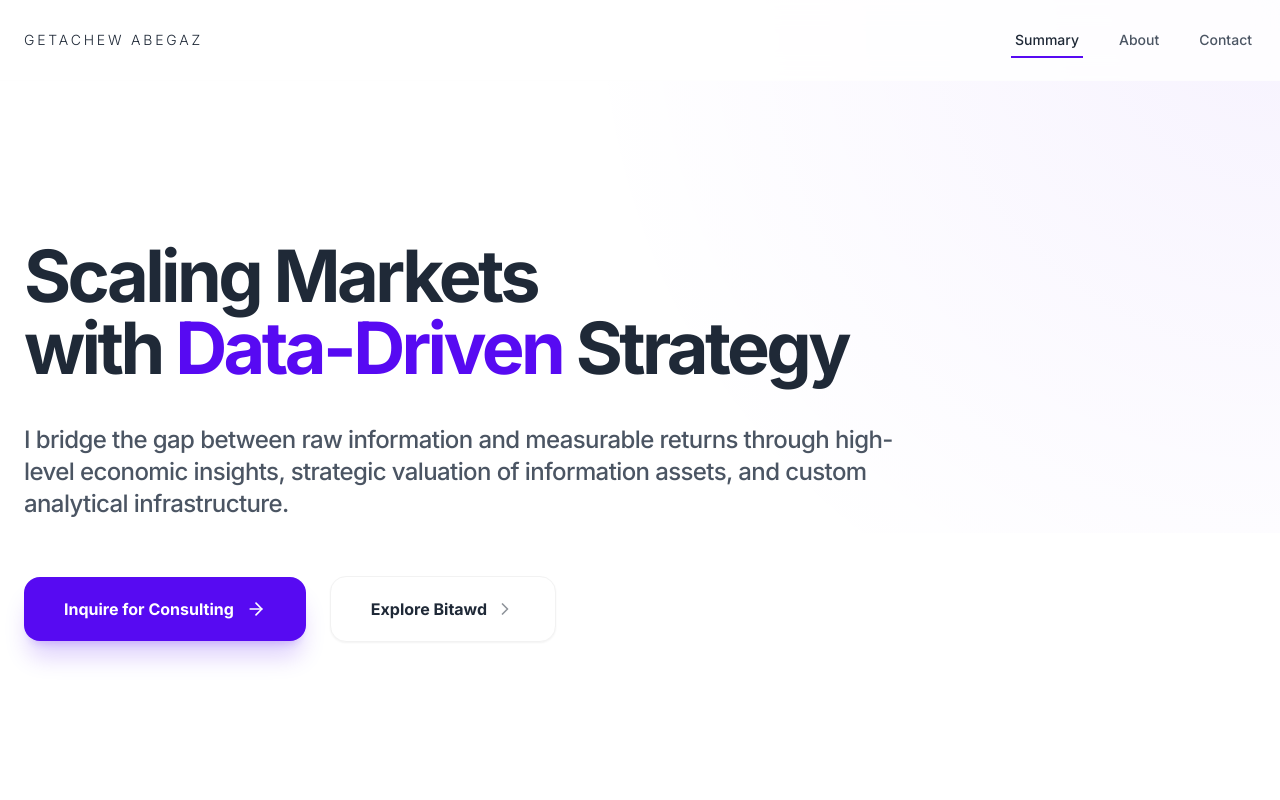
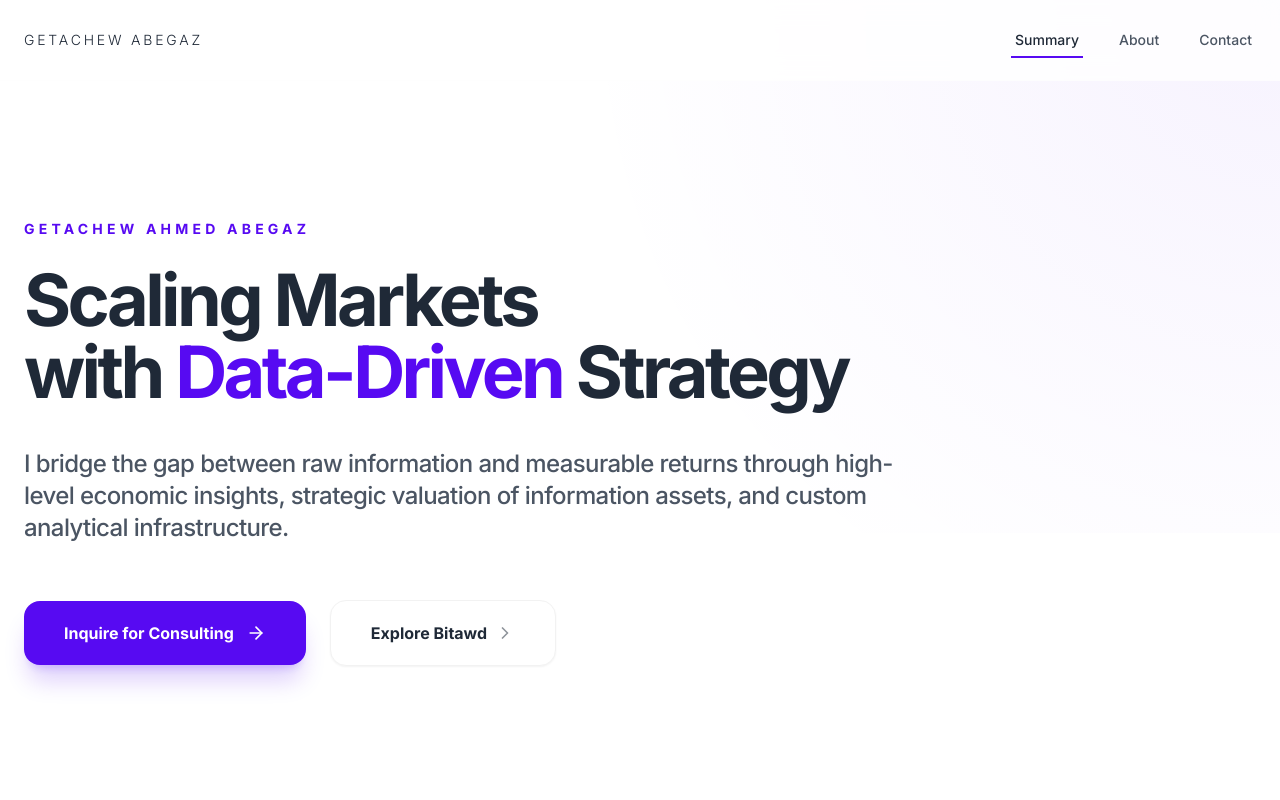
Before and after one commit to gabegaz/gabegaz.github.io, a Next.js app: page / in a window 1280 px wide. Shown: the top 800 px of the page. Built offline with nearby package versions, Linux system fonts and the light colour scheme.

Commit message:
Changed Getachew Abegaz to Getachew Ahmed Abegaz

```diff
--- a/app/about/page.tsx
+++ b/app/about/page.tsx
@@ -61,7 +61,7 @@ export default function AboutPage() {
             <div className="relative w-56 h-72 md:w-72 md:h-96 rounded-[2.5rem] overflow-hidden z-10 bg-transparent">
               <Image
                 src="/04-removebg2.png"
-                alt="Getachew Abegaz"
+                alt="Getachew Ahmed Abegaz"
                 fill
                 className="object-cover mix-blend-multiply"
                 priority
@@ -75,9 +75,9 @@ export default function AboutPage() {
           <div className="flex-1 text-center lg:text-left max-w-4xl">
             <motion.h2
               variants={fadeInUpVariants}
-              className="text-4xl md:text-6xl font-bold tracking-tighter mb-8"
+              className="text-2xl md:text-4xl font-bold tracking-tighter mb-8"
             >
-              Getachew <span className="text-primary italic">Abegaz</span>
+              Getachew Ahmed <span className="text-primary italic">Abegaz</span>
             </motion.h2>
 
             <motion.p
--- a/app/layout.tsx
+++ b/app/layout.tsx
@@ -7,9 +7,11 @@ import { Inter } from 'next/font/google';
 const inter = Inter({ subsets: ['latin'], variable: '--font-inter' });
 
 export const metadata: Metadata = {
-  title: "Getachew Abegaz | Advisor on Policy · Technology · Data Strategy",
-  description: "Computer Scientist (MSc) & Economist (MSc) with 20+ years of experience bridging technical architecture and economic strategy to scale markets. Founder of Bitawd.",
+  title: "Getachew Ahmed Abegaz | Advisor on Policy · Technology · Data Strategy",
+  description: "Getachew Ahmed Abegaz is a Computer Scientist (MSc) & Economist (MSc) with 20+ years of experience bridging technical architecture and economic strategy to scale markets. Founder of Bitawd.",
   keywords: [
+    'Getachew Ahmed Abegaz',
+    'Getachew Ahmed',
     'Getachew Abegaz',
     'Strategic Architecture',
     'Economic Strategy Ethiopia',
@@ -22,19 +24,19 @@ export const metadata: Metadata = {
     'Startup Validator AI',
     'Institutional Intelligence'
   ],
-  authors: [{ name: 'Getachew Abegaz', url: 'https://www.gabegaz.com' }],
-  creator: "Getachew Abegaz",
-  publisher: "Getachew Abegaz",
+  authors: [{ name: 'Getachew Ahmed Abegaz', url: 'https://www.gabegaz.com' }],
+  creator: "Getachew Ahmed Abegaz",
+  publisher: "Getachew Ahmed Abegaz",
   formatDetection: {
     email: false,
     address: false,
     telephone: false,
   },
   openGraph: {
-    title: "Getachew Abegaz | Strategic Architecture & Economic Strategy",
+    title: "Getachew Ahmed Abegaz | Strategic Architecture & Economic Strategy",
     description: "Bridging technical architecture and economic strategy to scale markets in Ethiopia and beyond. Founder of Bitawd.",
     url: "https://www.gabegaz.com",
-    siteName: "Getachew Abegaz",
+    siteName: "Getachew Ahmed Abegaz",
     locale: "en_US",
     type: "website",
     images: [
@@ -42,13 +44,13 @@ export const metadata: Metadata = {
         url: "/og-image.png",
         width: 1200,
         height: 630,
-        alt: "Getachew Abegaz - Strategic Architecture & Economic Strategy",
+        alt: "Getachew Ahmed Abegaz - Strategic Architecture & Economic Strategy",
       },
     ],
   },
   twitter: {
     card: "summary_large_image",
-    title: "Getachew Abegaz | Strategic Architecture & Economic Strategy",
+    title: "Getachew Ahmed Abegaz | Strategic Architecture & Economic Strategy",
     description: "Bridging technical architecture and economic strategy to scale markets. Founder of Bitawd.",
     images: ["/og-image.png"],
     creator: "@gabegaz",
@@ -68,10 +70,33 @@ export const metadata: Metadata = {
 };
 
 export default function RootLayout({ children }: { children: React.ReactNode }) {
+  const jsonLd = {
+    "@context": "https://schema.org",
+    "@type": "Person",
+    "name": "Getachew Ahmed Abegaz",
+    "alternateName": ["Getachew Ahmed", "Getachew Abegaz"],
+    "url": "https://www.gabegaz.com",
+    "image": "https://www.gabegaz.com/og-image.png",
+    "sameAs": [
+      "https://www.linkedin.com/in/gabegaz/",
+      "https://twitter.com/gabegaz"
+    ],
+    "jobTitle": "Advisor on Policy · Technology · Data Strategy",
+    "worksFor": {
+      "@type": "Organization",
+      "name": "Bitawd"
+    },
+    "description": "Computer Scientist (MSc) & Economist (MSc) with 20+ years of experience bridging technical architecture and economic strategy to scale markets."
+  };
+
   return (
     <html lang="en">
       <head>
         <GoogleAnalytics gaId="G-CBZ2TKHSNF" />
+        <script
+          type="application/ld+json"
+          dangerouslySetInnerHTML={{ __html: JSON.stringify(jsonLd) }}
+        />
       </head>
       <body className={`${inter.variable} font-sans antialiased text-foreground bg-background`}>
         <div className="relative min-h-screen flex flex-col">
@@ -87,7 +112,7 @@ export default function RootLayout({ children }: { children: React.ReactNode })
 
           <footer className="py-4 border-t border-muted/10 bg-card/50">
             <div className="container mx-auto px-6 text-center text-muted-foreground text-sm">
-              <p>&copy; {new Date().getFullYear()} Getachew Abegaz. All rights reserved.</p>
+              <p>&copy; {new Date().getFullYear()} Getachew Ahmed Abegaz. All rights reserved.</p>
             </div>
           </footer>
         </div>
--- a/app/page.tsx
+++ b/app/page.tsx
@@ -69,7 +69,17 @@ export default function Home() {
           className="container mx-auto"
         >
           <div className="max-w-6xl">
-            {/* Eyebrow Tag */}
+            {/* Eyebrow Tag for SEO and Context */}
+            <motion.div
+              variants={itemVariants}
+              className="mb-6"
+            >
+              <span className="text-primary font-bold text-sm uppercase tracking-[0.3em]">
+                Getachew Ahmed Abegaz
+              </span>
+            </motion.div>
+
+            {/* Main Headline */}
             <motion.h1
               variants={itemVariants}
               className="text-4xl sm:text-5xl md:text-6xl lg:text-7xl font-bold tracking-tighter mb-10 leading-[1.1] text-foreground"
@@ -365,7 +375,7 @@ export default function Home() {
               <div className="relative w-full aspect-video rounded-3xl overflow-hidden border border-slate-800 bg-slate-900 group-hover:border-red-500/30 transition-colors shadow-2xl shadow-red-500/10">
                 <Image
                   src="/ChannelBanner_ManimCE_v0.20.1.png"
-                  alt="Chartmation Channel Banner"
+                  alt="Chartmation Channel by Getachew Ahmed Abegaz - Data Animation"
                   fill
                   className="object-cover opacity-80 group-hover:opacity-100 transition-opacity duration-500"
                 />
--- a/components/Navbar.tsx
+++ b/components/Navbar.tsx
@@ -22,7 +22,12 @@ export default function Navbar() {
   return (
     <header className="sticky top-0 z-50 w-full border-b border-muted/10 bg-background/80 backdrop-blur-md">
       <div className="container mx-auto px-6 h-20 flex items-center justify-between">
-        <Link href="/" className="flex items-center space-x-3 group">
+        <Link
+          href="/"
+          className="flex items-center space-x-3 group"
+          aria-label="Getachew Ahmed Abegaz - Home"
+          title="Getachew Ahmed Abegaz"
+        >
           <span className="text-xs sm:text-sm font-light tracking-[0.2em] uppercase text-foreground">
             Getachew <span className="hidden sm:inline">Abegaz</span>
           </span>
```
